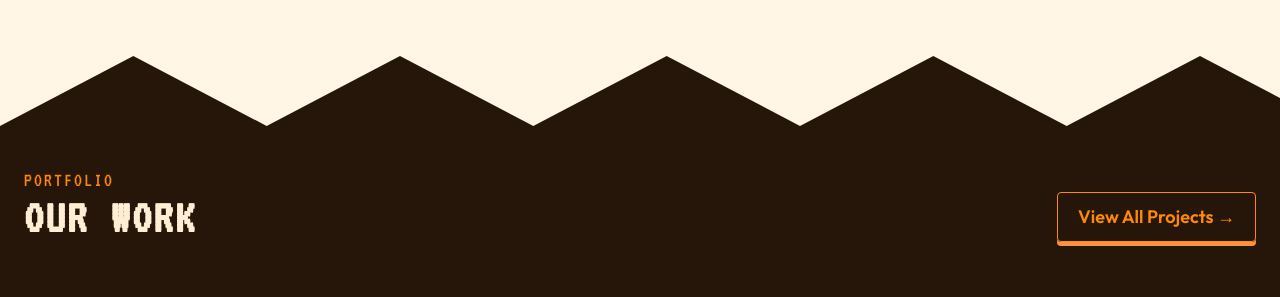
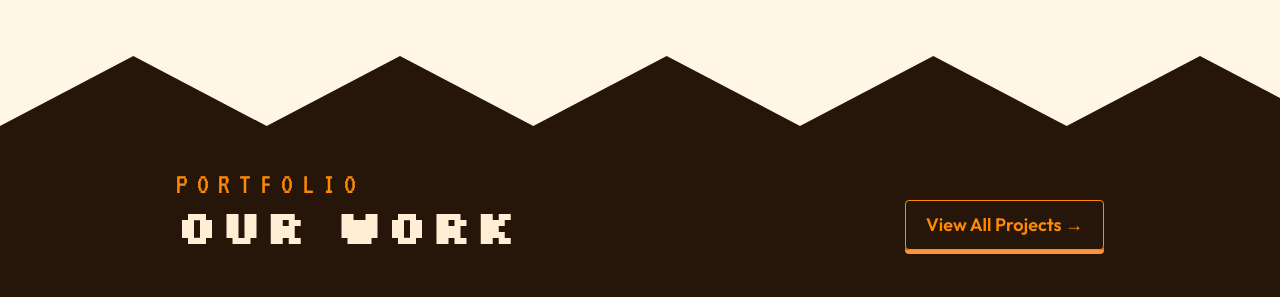
Before and after one commit to eckajnaa/agila-studios, a Next.js app: page / in a window 1280 px wide. Shown: the part 1860-2157 px from the top of the page. Built offline with nearby package versions, Linux system fonts and the light colour scheme.

Commit message:
style(landing): widen portfolio header and update heading typography

```diff
--- a/src/components/sections/landing/PortfolioCarousel.tsx
+++ b/src/components/sections/landing/PortfolioCarousel.tsx
@@ -5,11 +5,12 @@ import { useRef, useState } from "react";
 import { useGSAP } from "@gsap/react";
 import gsap from "gsap";
 import { ScrollTrigger } from "gsap/ScrollTrigger";
-import { VT323 } from "next/font/google";
+import { Silkscreen, VT323 } from "next/font/google";
 import ZigzagDivider from "./ZigzagDivider";
 import ZigzagDividerBottom from "./ZigzagDividerBottom";
 
 const vt323 = VT323({ weight: "400", subsets: ["latin"], display: "swap" });
+const silkscreen = Silkscreen({ weight: "700", subsets: ["latin"], display: "swap" });
 
 gsap.registerPlugin(useGSAP, ScrollTrigger);
 
@@ -255,16 +256,15 @@ export default function PortfolioCarousel() {
         {/* Header */}
         <div
           data-header
-          className="mx-auto flex max-w-7xl flex-wrap items-end justify-between gap-4 px-6 pt-10 pb-6"
+          className="flex w-full flex-wrap items-end justify-between gap-4 px-10 pt-10 pb-6 sm:px-24 xl:px-44"
         >
           <div>
-            <p className="text-xl tracking-widest text-orange-400" style={{ fontFamily: "var(--font-pixel)" }}>
+            <p className="text-3xl tracking-[0.3em] text-orange-400" style={{ fontFamily: "var(--font-pixel)" }}>
               PORTFOLIO
             </p>
             <h2
               id="portfolio-heading"
-              className="text-5xl text-orange-100 tracking-wider font-semibold"
-              style={{ fontFamily: "var(--font-pixel)" }}
+              className={`${silkscreen.className} text-5xl text-orange-100 tracking-wider`}
             >
               OUR WORK
             </h2>
```
